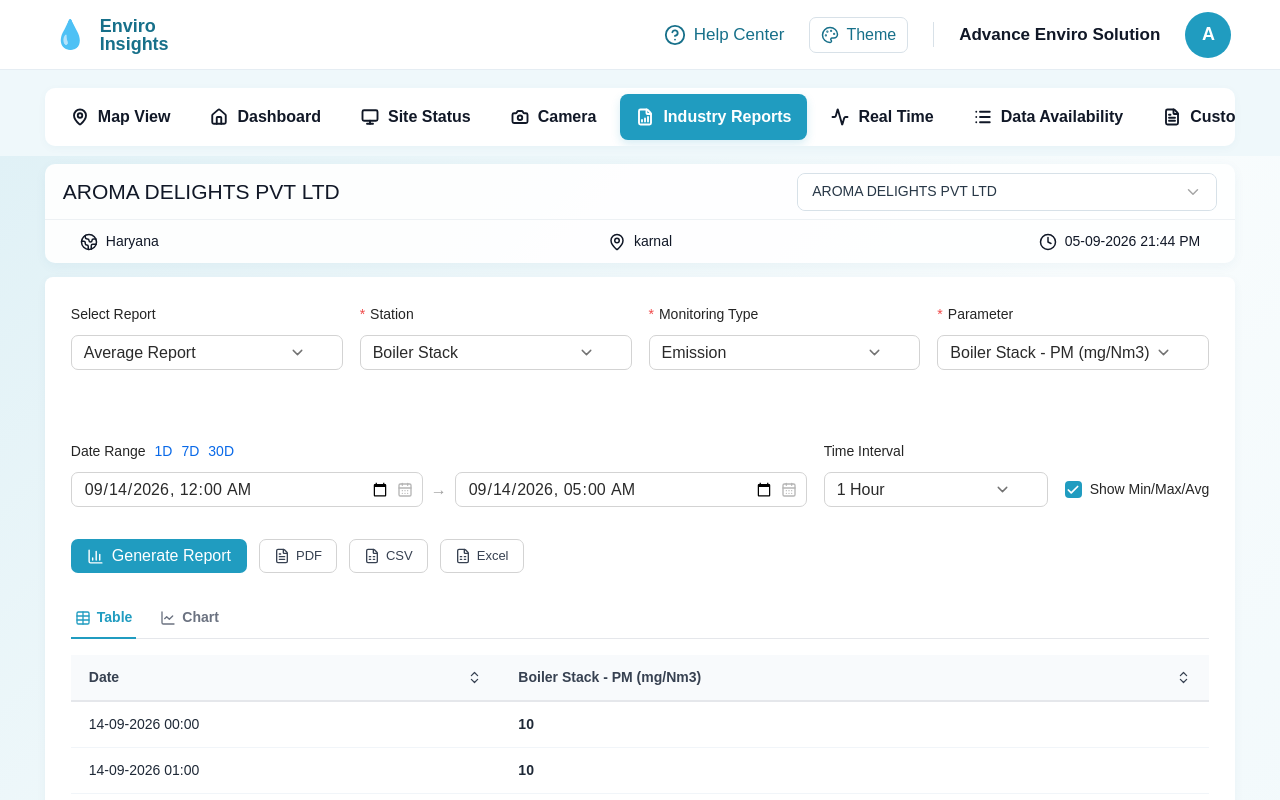
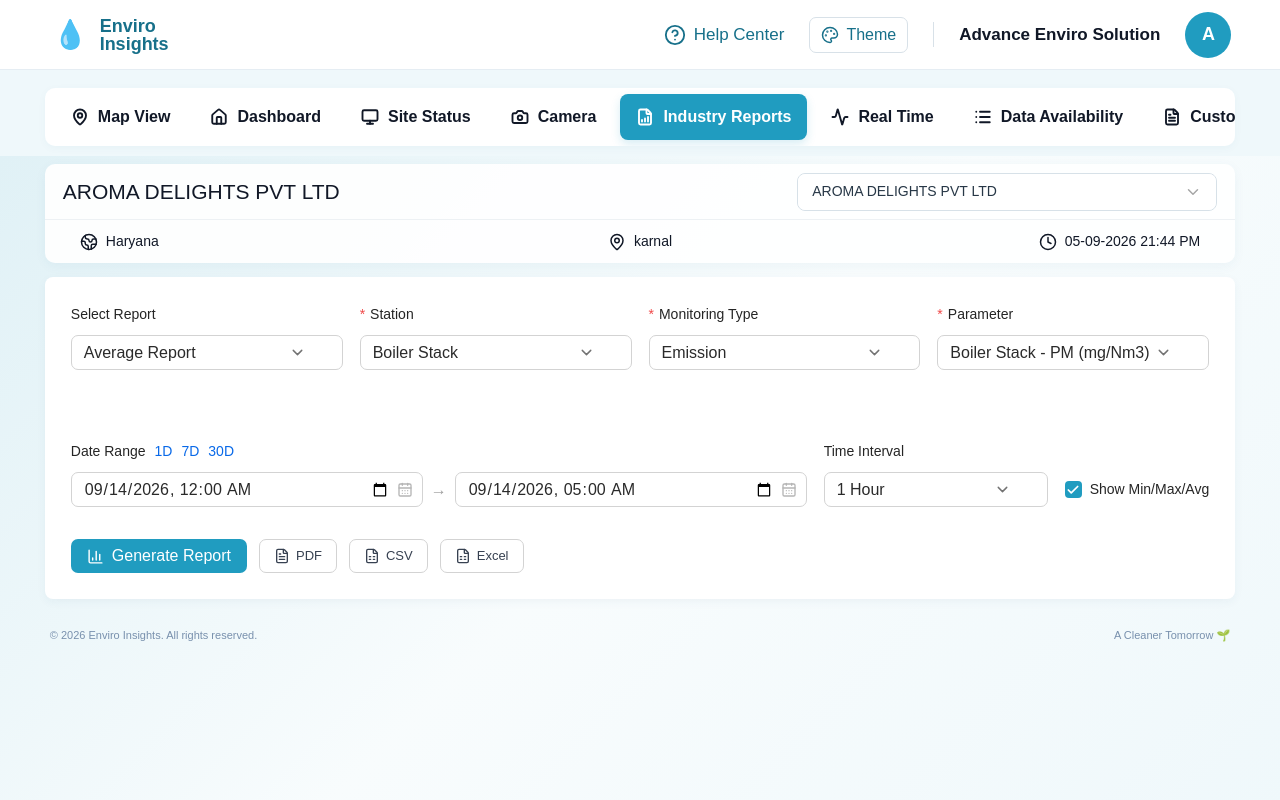
Before and after one commit to Shivam8936007/enviroinsights, a Next.js app: page /industry-reports in a window 1280 px wide. Shown: the top 800 px of the page. Built offline with nearby package versions, Linux system fonts and the light colour scheme.

Commit message:
Hide report tables and graphs until Generate Report button is clicked

```diff
--- a/components/IndustryReportFilters.tsx
+++ b/components/IndustryReportFilters.tsx
@@ -132,7 +132,7 @@
   const [startDate, setStartDate] = useState("2026-09-14T00:00");
   const [endDate, setEndDate] = useState("2026-09-14T05:00");
   const [showSummary, setShowSummary] = useState(true);
-  const [generated, setGenerated] = useState(true); // Generated report view active
+  const [generated, setGenerated] = useState(false); // Report view hidden until Generate Report clicked
   const [viewMode, setViewMode] = useState<"table" | "chart">("table");
   const [sortAsc, setSortAsc] = useState<boolean>(true);
   const [openField, setOpenField] = useState<string | null>(null);
```
